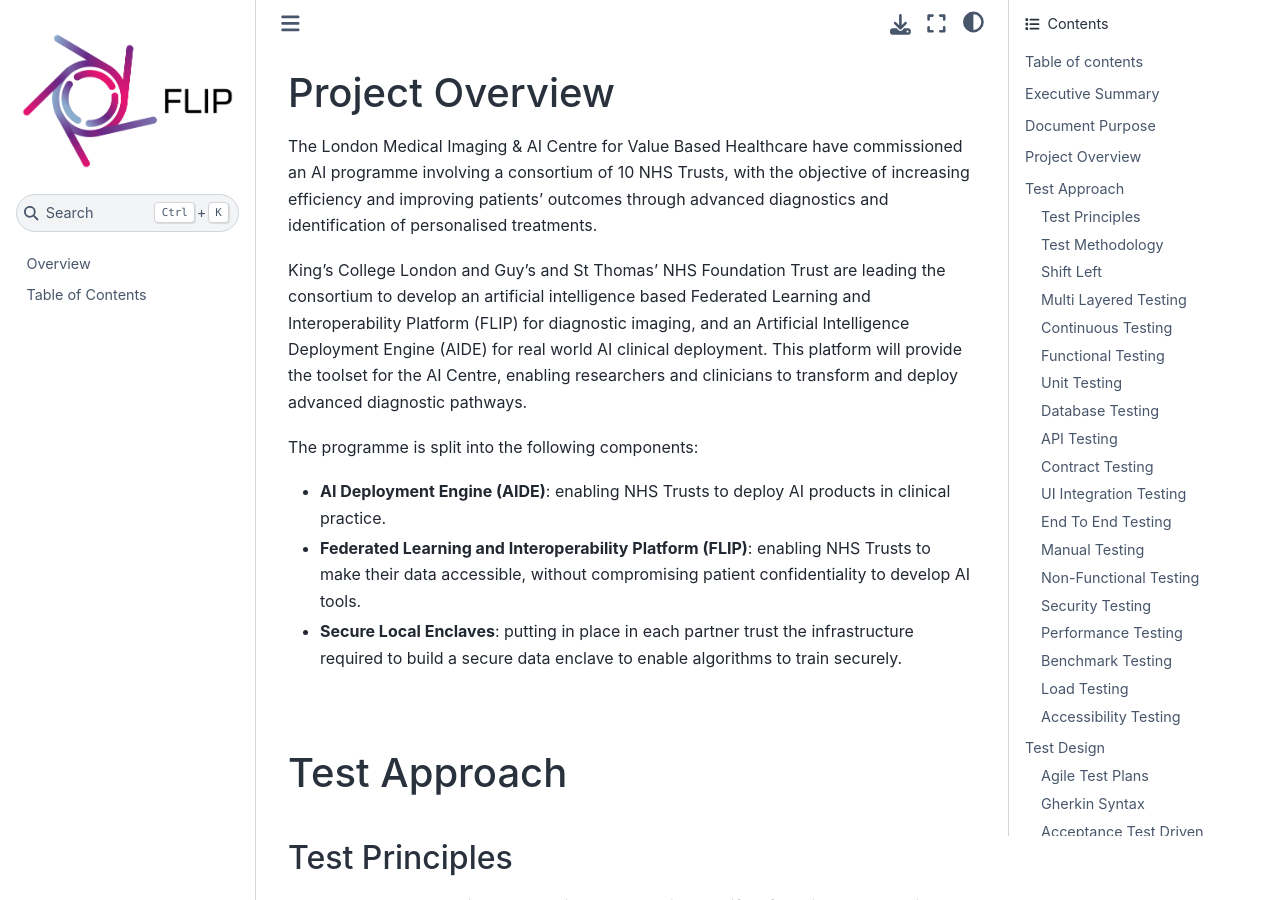
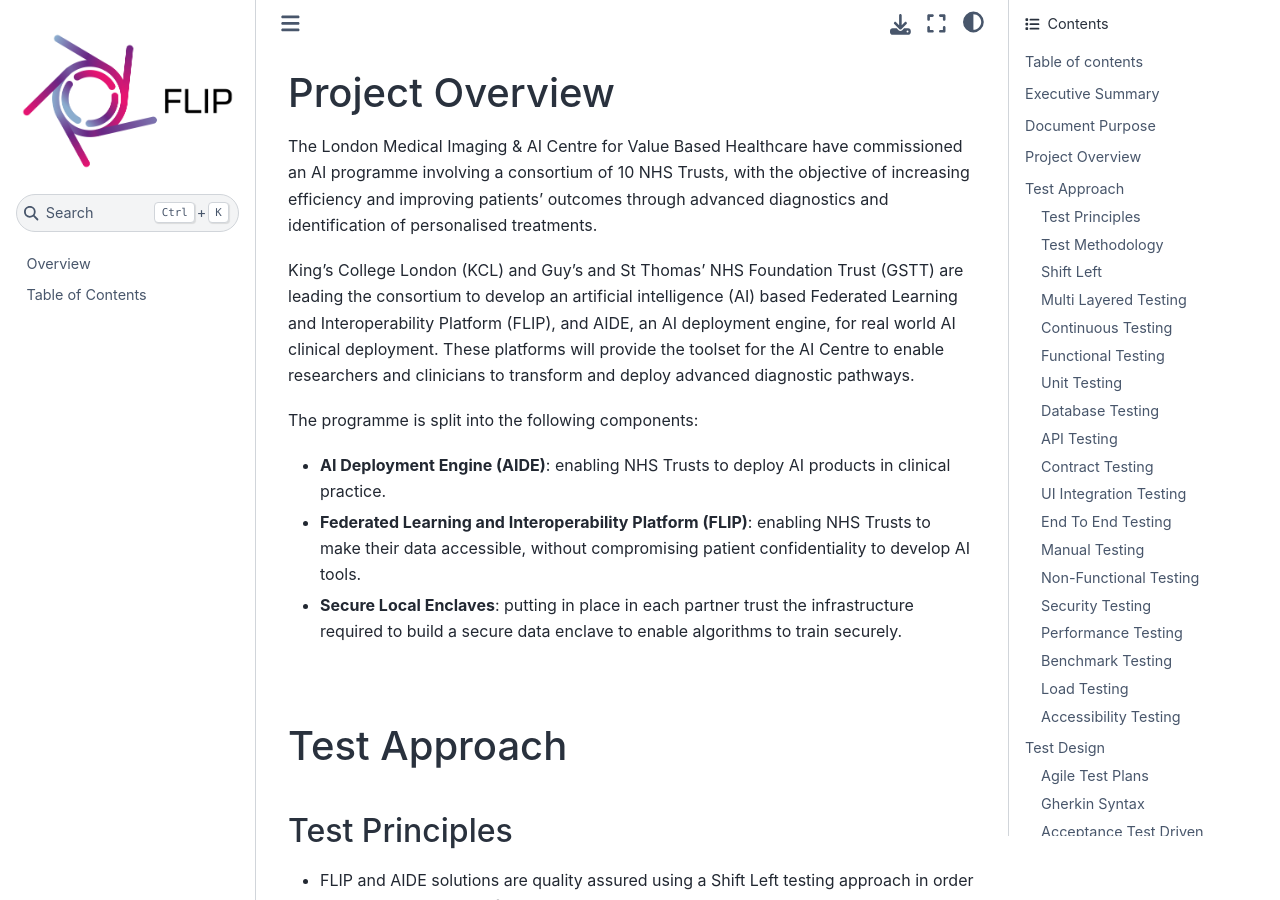
Before and after one commit to ayushchatur/FLIP, a Jupyter Book: the page built from documentation/test_strategy.md, in a window 1280 px wide and 900 px high, scrolled down 2654 px. Built offline with Jupyter Book 1.0.4 settings and Sphinx 7.4.7 and the Sphinx Book theme 1.1.4, drawn with Linux system fonts in a browser that asks for light colours.

Commit message:
Update FLIP and AIDE descriptions in documentation/test_strategy.md

```diff
--- a/documentation/test_strategy.md
+++ b/documentation/test_strategy.md
@@ -70,7 +70,7 @@ This document will continue to be updated throughout the lifetime of the project
 
 The London Medical Imaging & AI Centre for Value Based Healthcare have commissioned an AI programme involving a consortium of 10 NHS Trusts, with the objective of increasing efficiency and improving patients’ outcomes through advanced diagnostics and identification of personalised treatments.
 
-King’s College London and Guy’s and St Thomas’ NHS Foundation Trust are leading the consortium to develop an artificial intelligence based Federated Learning and Interoperability Platform (FLIP) for diagnostic imaging, and an Artificial Intelligence Deployment Engine (AIDE) for real world AI clinical deployment. This platform will provide the toolset for the AI Centre, enabling researchers and clinicians to transform and deploy advanced diagnostic pathways.
+King’s College London (KCL) and Guy’s and St Thomas’ NHS Foundation Trust (GSTT) are leading the consortium to develop an artificial intelligence (AI) based Federated Learning and Interoperability Platform (FLIP), and AIDE, an AI deployment engine, for real world AI clinical deployment. These platforms will provide the toolset for the AI Centre to enable researchers and clinicians to transform and deploy advanced diagnostic pathways.
 
 The programme is split into the following components:
 
```
